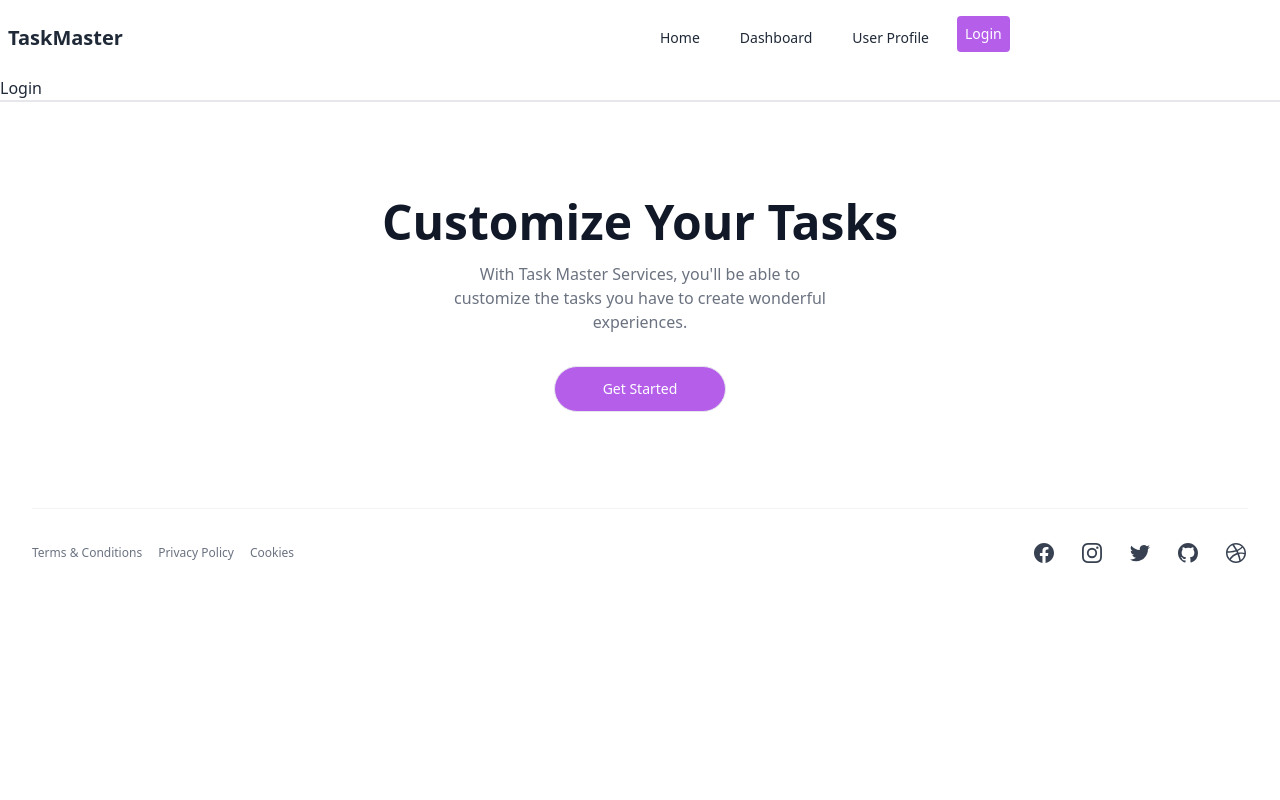
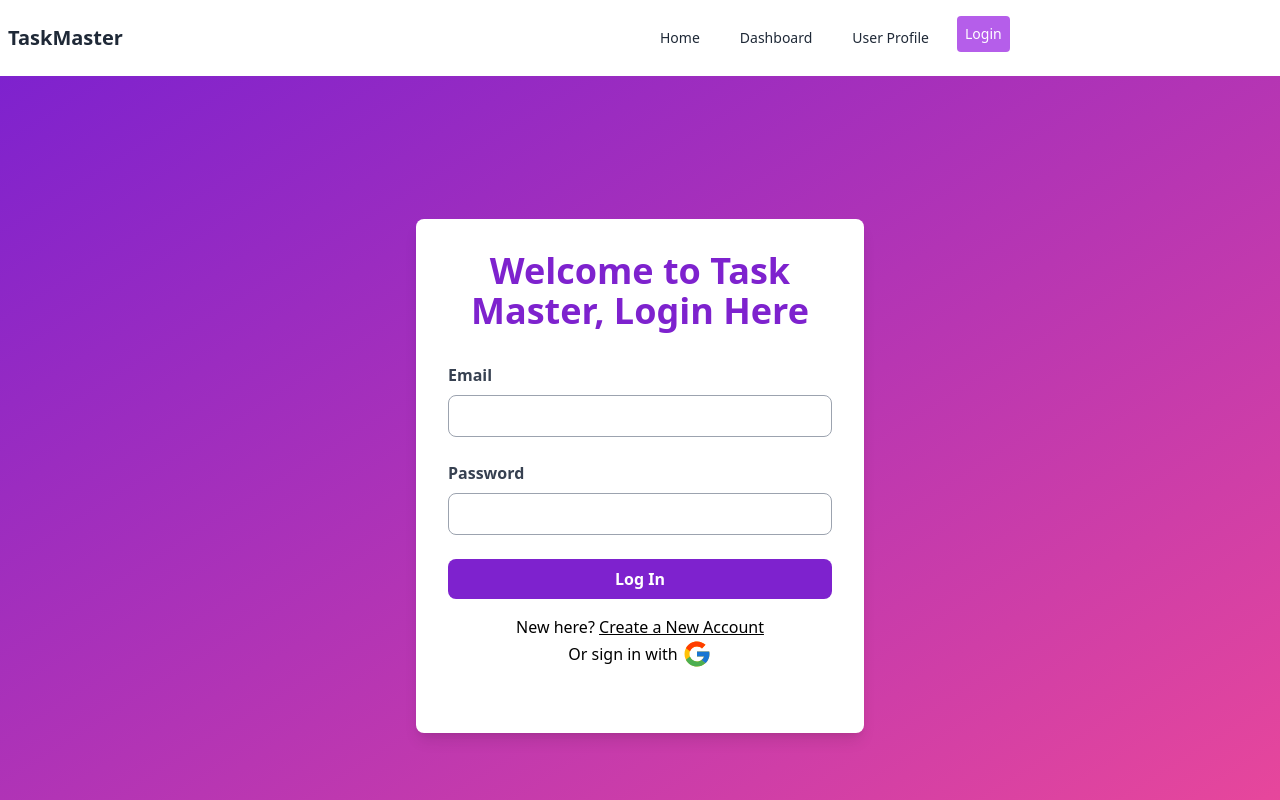
Before and after one commit to anfal11/task-management-client, a React (Vite) app: page /login in a window 1280 px wide. Shown: the top 800 px of the page. Built offline with nearby package versions, Linux system fonts and the light colour scheme; no server answers.

Commit message:
authentication completed

```diff
--- a/package.json
+++ b/package.json
@@ -10,10 +10,13 @@
     "preview": "vite preview"
   },
   "dependencies": {
+    "axios": "^1.6.2",
     "firebase": "^10.7.1",
     "react": "^18.2.0",
     "react-dom": "^18.2.0",
+    "react-hot-toast": "^2.4.1",
     "react-icons": "^4.12.0",
+    "react-loader-spinner": "^6.1.4",
     "react-router-dom": "^6.21.0",
     "react-simple-typewriter": "^5.0.1"
   },
--- a/src/Firebase/firebase.config.js
+++ b/src/Firebase/firebase.config.js
@@ -11,6 +11,6 @@ const firebaseConfig = {
   appId:import.meta.env.VITE_APPID,
 };
 
-// Initialize Firebase
+
 const app = initializeApp(firebaseConfig);
 export default app;
--- /dev/null
+++ b/src/Hooks/useAxiosPublic.jsx
@@ -0,0 +1,10 @@
+import axios from "axios";
+
+const axiosPublic = axios.create({
+    baseURL: 'http://localhost:5000/'
+})
+const useAxiosPublic = () => {
+    return axiosPublic;
+};
+
+export default useAxiosPublic;
--- /dev/null
+++ b/src/Pages/Dashboard.jsx
@@ -0,0 +1,11 @@
+
+
+const Dashboard = () => {
+    return (
+        <div>
+            This is Dashboard Component
+        </div>
+    );
+};
+
+export default Dashboard;
--- /dev/null
+++ b/src/Pages/Login.jsx
@@ -0,0 +1,104 @@
+import { Link, useLocation, useNavigate } from "react-router-dom";
+import { FcGoogle } from "react-icons/fc";
+import useAxiosPublic from "../Hooks/useAxiosPublic";
+import toast from "react-hot-toast";
+import useAuth from "../Hooks/useAuth";
+
+const Login = () => {
+  const navigate = useNavigate();
+  const location = useLocation();
+
+  const { signInWIthMail, signInWithGoogle } = useAuth();
+  const axiosPublic = useAxiosPublic();
+  const handleLogin = (e) => {
+    e.preventDefault();
+    const form = new FormData(e.currentTarget);
+    const email = form.get("email");
+    const password = form.get("password");
+
+    signInWIthMail(email, password)
+      .then(() => {
+        toast.success("User successfully logged in ");
+        navigate(location?.state ? location?.state : "/");
+      })
+      .catch((error) => {
+        toast.error(error.message);
+      });
+  };
+  const handleGoogleLogin = async () => {
+    try {
+      await signInWithGoogle().then((res) => {
+        const user = res.user;
+        const name = user?.displayName;
+        const email = user?.email;
+        const photoUrl = user?.photoURL;
+        const userInfo = { name, email, photoUrl };
+          axiosPublic.post("/users", userInfo)
+          .then(res => {
+             toast.success("user logged in successfully");
+             navigate(location?.state ? location?.state : "/")
+          })
+          .catch(err => {
+             toast.error(err.message);
+          })
+      });
+    } catch (err) {
+      toast.error(err.message);
+    }
+  };
+  return (
+    <div className="bg-gradient-to-br from-purple-700 to-pink-500 min-h-screen flex flex-col justify-center items-center">
+      <div className="bg-white rounded-lg shadow-lg p-8 max-w-md">
+        <h1 className="text-4xl font-bold text-center text-purple-700 mb-8">
+          Welcome to Task Master, Login Here
+        </h1>
+        <form className="space-y-6" onSubmit={handleLogin}>
+          <div>
+            <label className="block text-gray-700 font-bold mb-2">Email</label>
+            <input
+              className="w-full px-4 py-2 rounded-lg border border-gray-400"
+              id="email"
+              name="email"
+              type="email"
+            />
+          </div>
+          <div>
+            <label className="block text-gray-700 font-bold mb-2">
+              Password
+            </label>
+            <input
+              className="w-full px-4 py-2 rounded-lg border border-gray-400"
+              id="password"
+              name="password"
+              type="password"
+            />
+          </div>
+          <div>
+            <button className="w-full bg-purple-700 hover:bg-purple-900 text-white font-bold py-2 px-4 rounded-lg">
+              Log In
+            </button>
+          </div>
+        </form>
+
+        <div className="flex flex-col items-center pb-8 mt-4">
+          <h1 className="text-black">
+            New here?{" "}
+            <Link className="underline" to="/register">
+              {" "}
+              Create a New Account
+            </Link>
+          </h1>
+          <h1 className="text-black flex items-center gap-1">
+            Or sign in with{" "}
+            <FcGoogle
+              onClick={handleGoogleLogin}
+              className="text-3xl cursor-pointer"
+            />{" "}
+          </h1>
+        </div>
+      </div>
+    </div>
+  );
+};
+
+export default Login;
--- /dev/null
+++ b/src/Pages/Register.jsx
@@ -0,0 +1,125 @@
+import axios from 'axios';
+import toast from 'react-hot-toast';
+import { Link, useNavigate } from 'react-router-dom';
+import useAuth from '../Hooks/useAuth';
+
+const image_hosting_key = import.meta.env.VITE_IMAGE_HOSTING_KEY;
+const image_hosting_api = `https://api.imgbb.com/1/upload?key=${image_hosting_key}`;
+const Register = () => {
+
+    const { createUser, userUpdateProfile } = useAuth();
+  const navigate = useNavigate();
+
+  const handleRegister = async (e) => {
+    e.preventDefault();
+    const form = new FormData(e.currentTarget);
+
+    const name = form.get('name');
+    const email = form.get('email');
+    const password = form.get('password');
+    const image = form.get('image');
+
+    console.log(image, name, email, password);
+
+    const imgbbResponse = await axios.post(image_hosting_api, form, {
+      headers: { 'Content-Type': 'multipart/form-data' },
+    });
+
+    const imageURL = imgbbResponse.data?.data?.url;
+    console.log('image uplaoded to imgbb', imgbbResponse?.data);
+
+
+    try {
+      const res = await axios.post(
+        'http://localhost:5000/users',
+        {
+          name,
+          email,
+          image: imageURL,
+        }
+      );
+
+      console.log('User registered in MongoDB:', res.data);
+
+      if (res.data.insertedId) {
+        const createUserResponse = await createUser(email, password);
+        const userUpdateProfileResponse = await userUpdateProfile(name, imageURL, email);
+
+        toast.success('User successfully created');
+        navigate('/login');
+      }
+    } catch (error) {
+      console.error('Error registering user in MongoDB:', error);
+      toast.error('Failed to create user. Please try again.');
+    }
+  };
+    return (
+        <div className="bg-gradient-to-br from-purple-700 to-pink-500 min-h-screen flex flex-col justify-center items-center">
+      <div className="bg-white rounded-lg shadow-lg p-8 max-w-md">
+        <h1 className="text-4xl font-bold text-center text-purple-700 mb-8">
+          Welcome to Task Master, Register Here
+        </h1>
+        <form className="space-y-6" onSubmit={handleRegister}>
+          <div>
+            <label className="block text-gray-700 font-bold mb-2">Your Name</label>
+            <input
+              className="w-full px-4 py-2 rounded-lg border border-gray-400"
+              id="email"
+              name="name"
+              type="text"
+              required
+            />
+          </div>
+          <div>
+            <label className="block text-gray-700 font-bold mb-2">Image</label>
+            <input
+              className="w-full px-4 py-2 rounded-lg border border-gray-400"
+              id="email"
+              name="image"
+              type="file"
+              required
+            />
+          </div>
+          <div>
+            <label className="block text-gray-700 font-bold mb-2">Email</label>
+            <input
+              className="w-full px-4 py-2 rounded-lg border border-gray-400"
+              id="email"
+              name="email"
+              type="email"
+            />
+          </div>
+          <div>
+            <label className="block text-gray-700 font-bold mb-2">
+              Password
+            </label>
+            <input
+              className="w-full px-4 py-2 rounded-lg border border-gray-400"
+              id="password"
+              name="password"
+              type="password"
+            />
+          </div>
+          <div>
+            <button className="w-full bg-purple-700 hover:bg-purple-900 text-white font-bold py-2 px-4 rounded-lg">
+              Register
+            </button>
+          </div>
+        </form>
+
+        <div className="flex flex-col items-center pb-8 mt-4">
+          <h1 className="text-black">
+            Already have an account?{" "}
+            <Link className="underline" to="/register">
+              {" "}
+              Login Here
+            </Link>
+          </h1>
+
+        </div>
+      </div>
+    </div>
+    );
+};
+
+export default Register;
--- /dev/null
+++ b/src/Pages/UserProfile.jsx
@@ -0,0 +1,10 @@
+
+const UserProfile = () => {
+    return (
+        <div>
+            This is user profile.
+        </div>
+    );
+};
+
+export default UserProfile;
--- /dev/null
+++ b/src/Routes/PrivateRoute.jsx
@@ -0,0 +1,36 @@
+/* eslint-disable react/prop-types */
+import { Navigate, useLocation } from "react-router-dom";
+import { Puff } from "react-loader-spinner";
+import useAuth from "../Hooks/useAuth";
+
+
+const PrivateRoute = ({children}) => {
+    const location = useLocation();
+    console.log(location);
+    const {user, loading} = useAuth();
+    if(loading){
+        return (
+
+                <div className="flex justify-center items-center mt-10">
+                <Puff
+  height="80"
+  width="80"
+  radius={1}
+  color="#4fa94d"
+  ariaLabel="puff-loading"
+  wrapperStyle={{}}
+  wrapperClass=""
+  visible={true}
+/>
+                </div>
+
+        )
+    }
+
+    if(user){
+        return children;
+    }
+    return <Navigate state={location?.pathname} to="/login" />;
+};
+
+export default PrivateRoute;
--- a/src/main.jsx
+++ b/src/main.jsx
@@ -1,13 +1,17 @@
 import React from 'react'
 import ReactDOM from 'react-dom/client'
-import {
-  RouterProvider,
-} from "react-router-dom";
+import {RouterProvider} from "react-router-dom";
 import './index.css'
 import { router } from './Routes/Router';
+import { Toaster } from 'react-hot-toast';
+import AuthProvider from './Context/AuthProvider';
 
 ReactDOM.createRoot(document.getElementById('root')).render(
   <React.StrictMode>
+  <AuthProvider>
+
  <RouterProvider router={router} />
+  </AuthProvider>
+ <Toaster />
   </React.StrictMode>,
 )
```
Also changed, not shown: src/Routes/Router.jsx (+12 -3 lines), 1 other file (tests, documents, lock files or other folders).
